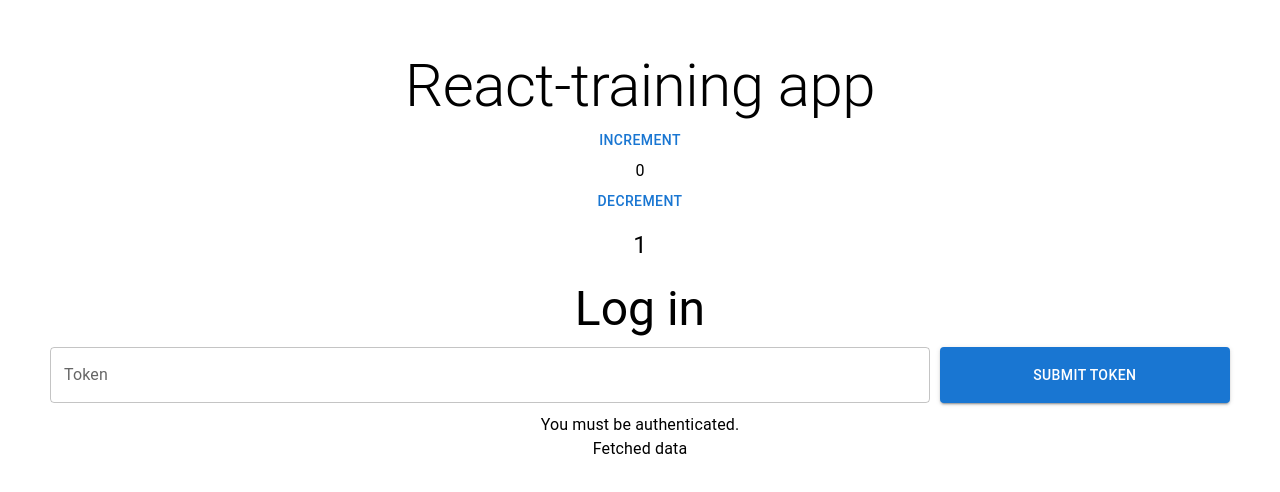
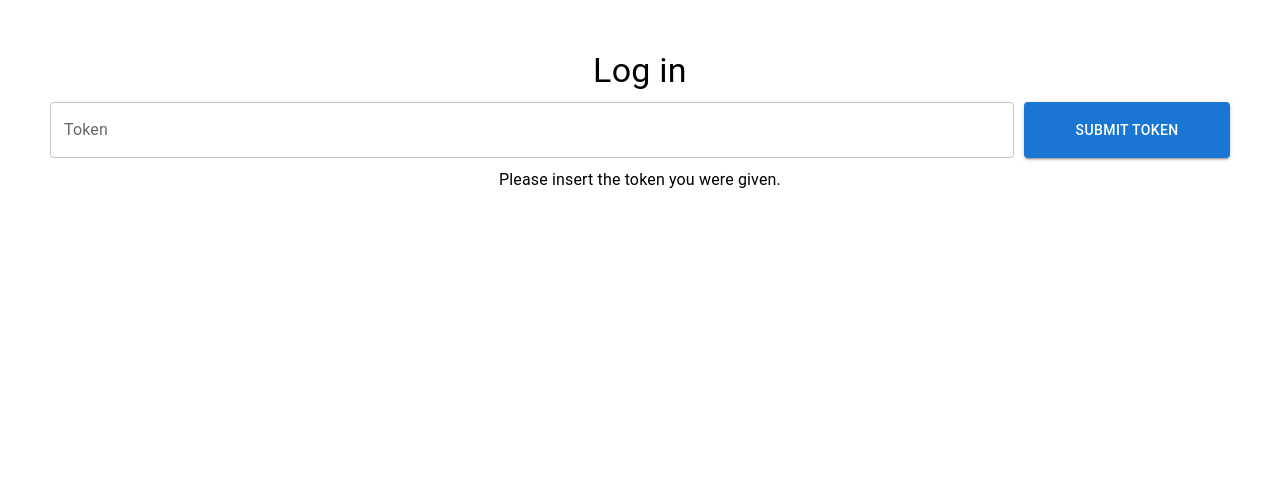
Before and after one commit to frcachon/practicando-react, a React (Create React App) app: page / in a window 1280 px wide. Shown: the top 492 px of the page. Built offline with nearby package versions, Linux system fonts and the light colour scheme; data requests are answered from the project's data file.

Commit message:
react-router-dom impl

```diff
--- a/db.json
+++ b/db.json
@@ -21,6 +21,34 @@
         }
       ],
       "id": 1
+    },
+    {
+      "plane": "planetype2",
+      "containers": [
+        {
+          "container_type": "containertype2",
+          "weight": "5"
+        },
+        {
+          "container_type": "containertype2",
+          "weight": "3"
+        }
+      ],
+      "id": 2
+    },
+    {
+      "plane": "planetype1",
+      "containers": [
+        {
+          "container_type": "containertype2",
+          "weight": "2"
+        },
+        {
+          "container_type": "containertype2",
+          "weight": "4"
+        }
+      ],
+      "id": 3
     }
   ],
   "users": [
--- a/package.json
+++ b/package.json
@@ -18,6 +18,7 @@
     "react-hook-form": "^7.43.2",
     "react-query": "^3.39.3",
     "react-redux": "^8.0.5",
+    "react-router-dom": "^6.8.2",
     "react-scripts": "5.0.1",
     "uuid": "^9.0.0",
     "web-vitals": "^2.1.4"
--- a/src/App.js
+++ b/src/App.js
@@ -1,15 +1,18 @@
 import './App.css';
 import MyComponent from "./features/myComponent/MyComponent";
 import { QueryClient, QueryClientProvider } from 'react-query'
+import {Route, Routes} from "react-router-dom";
+import Hola from "./features/hola/Hola";
 
 const queryClient = new QueryClient()
 
 function App() {
   return (
       <div className="App">
-          <QueryClientProvider client={queryClient}>
-              <MyComponent />
-          </QueryClientProvider>
+          <Routes>
+              <Route path='/' element={ <MyComponent /> } />
+              <Route path='/others' element={ <QueryClientProvider client={queryClient}> <Hola /> </QueryClientProvider>} />
+          </Routes>
       </div>
   );
 }
--- a/src/features/containerForm/ContainerForm.js
+++ b/src/features/containerForm/ContainerForm.js
@@ -149,7 +149,7 @@ function ContainerForm() {
 
             <Box sx={{display: "flex", flexDirection: "row", height: "60px"}}>
 
-                <Box sx={{flexGrow: "1", paddingRight: "10px"}}>
+                <Box sx={{flexGrow: "1", paddingRight: "20px"}}>
                     <Button sx={{height: "100%", width: "100%"}} variant="contained" onClick={addFields}>Add row</Button>
                 </Box>
                 <Box sx={{flexGrow: "7"}}/>
--- a/src/features/counter/Counter.js
+++ b/src/features/counter/Counter.js
@@ -8,10 +8,19 @@ export default function Counter() {
     const dispatch = useDispatch()
 
     return (
-        <Box>
-            <Button aria-label="Increment value" onClick={() => dispatch(increment())}>Increment</Button>
-            <Typography>{count}</Typography>
-            <Button aria-label="Decrement value" onClick={() => dispatch(decrement())}>Decrement</Button>
+        <Box sx={{marginLeft: "50px", marginRight: "50px", marginTop: "50px", marginBottom: "50px"}}>
+            <Typography variant="h6" >Redux counter</Typography>
+            <Box sx={{display: "flex", flexDirection: "row", width: "100%", height: "100%", marginTop: "20px", marginBottom: "20px"}}>
+                <Box sx={{flexGrow: "5"}}>
+                    <Button variant="outlined" aria-label="Decrement value" onClick={() => dispatch(decrement())}>Decrement</Button>
+                </Box>
+                <Box sx={{flexGrow: "1", display: "flex", justifyContent: "center", alignContent: "center", flexDirection: "column"}}>
+                    <Typography variant="h6" >{count}</Typography>
+                </Box>
+                <Box sx={{flexGrow: "5"}}>
+                    <Button variant="outlined" aria-label="Increment value" onClick={() => dispatch(increment())}>Increment</Button>
+                </Box>
+            </Box>
         </Box>
     )
 }
--- /dev/null
+++ b/src/features/hola/Hola.js
@@ -0,0 +1,46 @@
+import React from 'react';
+import {Box, Typography} from "@mui/material";
+import Counter from "../counter/Counter.js";
+import axios from "axios";
+import {useQuery} from "react-query";
+
+const Hola = () => {
+
+    let config = {
+        baseURL: 'http://localhost:3004'
+    }
+
+    const useGetContainers = () => {
+        return useQuery('containers',
+            () => axios.get('/containers', config).then(res => console.log(res.data)),
+            {
+                refetchInterval: 2000,
+                refetchIntervalInBackground: false // default to true
+            });
+    }
+
+    function ContainersList() {
+        const {isLoading, data} = useGetContainers()
+        if (isLoading) {
+            return (
+                <Typography>Loading...</Typography>
+            );
+        } else {
+            return (
+                <Box>
+                    <Typography>Fetched data</Typography>
+                </Box>
+            );
+        }
+    }
+
+    return (
+        <Box>
+            <Counter/>
+            <ContainersList/>
+        </Box>
+    );
+
+}
+
+export default Hola;
--- a/src/features/myComponent/MyComponent.js
+++ b/src/features/myComponent/MyComponent.js
@@ -1,10 +1,8 @@
 import React, {useEffect, useState} from 'react';
 import {Box, Button, TextField, Typography} from "@mui/material";
 import styles from "./MyComponent.module.css";
-import Counter from "../counter/Counter.js";
 import axios from "axios";
 import {useForm} from "react-hook-form";
-import {useQuery} from "react-query";
 import ContainerForm from "../containerForm/ContainerForm";
 
 const MyComponent = () => {
@@ -12,7 +10,7 @@ const MyComponent = () => {
     const [containers, setContainers] = useState([]);
     const [authenticated, setAuthenticated] = useState(false);
     const [title, setTitle] = useState("Log in");
-    const [message, setMessage] = useState("You must be authenticated.");
+    const [message, setMessage] = useState("Please insert the token you were given.");
     const {register: registerToken, handleSubmit: handleSubmitToken} = useForm();
 
     let config = {
@@ -24,7 +22,7 @@ const MyComponent = () => {
             <Box>
                 <form onSubmit={handleSubmitToken(handleRetrieveToken)}>
                     <Box sx={{display: "flex", flexDirection: "row", maxHeight: "60px"}}>
-                        <Box sx={{flexGrow: "4", paddingRight: "10px"}}>
+                        <Box sx={{flexGrow: "10", paddingRight: "10px"}}>
                             <TextField {...registerToken("token", {required: 'true'})} id="token" label="Token"
                                        variant="outlined" sx={{marginRight: "10px", height: "100%", width: "100%"}}
                                        error={false}/>
@@ -54,30 +52,7 @@ const MyComponent = () => {
             setMessage("Successfully authenticated.")
         } catch (error) {
             console.log(error.message)
-        }
-    }
-
-    const useGetUsers = () => {
-        return useQuery('users',
-            () => axios.get('/containers', config).then(res => console.log(res.data)),
-            {
-                refetchInterval: 500,
-                refetchIntervalInBackground: false // default to true
-            });
-    }
-
-    function Users() {
-        const {isLoading, data} = useGetUsers()
-        if (isLoading) {
-            return (
-                <Typography>Loading...</Typography>
-            );
-        } else {
-            return (
-                <Box>
-                    <Typography>Fetched data</Typography>
-                </Box>
-            );
+            setMessage("Invalid token.")
         }
     }
 
@@ -96,22 +71,8 @@ const MyComponent = () => {
 
     return (
         <Box className={styles.mainBox}>
-            <Typography variant="h2" >React-training app</Typography>
-            <Counter/>
-            <Box sx={{display: "flex", flexDirection: "column", justifyContent: "center", alignItems: "center", paddingTop: "10px", paddingBottom: "10px"}}>
-                {containers.map((c) => {
-                    return (
-                        <Box key={c.id} sx={{display: "flex", flexDirection: "row", marginBottom: "10px"}}>
-                            <Typography variant="h5">{c.id}</Typography>
-                        </Box>
-                    );
-                })}
-            </Box>
-            <Box>
-                <Typography variant="h3" sx={{paddingBottom: "10px"}}>{title}</Typography>
-                {authenticated ? (<ContainerForm/>) : <TokenForm/>}
-            </Box>
-            <Users/>
+            <Typography variant="h4" sx={{paddingBottom: "10px"}}>{title}</Typography>
+            {authenticated ? (<ContainerForm/>) : <TokenForm/>}
         </Box>
     );
 
--- a/src/index.js
+++ b/src/index.js
@@ -5,12 +5,15 @@ import App from './App';
 import reportWebVitals from './reportWebVitals';
 import {Provider} from "react-redux";
 import store from "./app/store";
+import {BrowserRouter} from "react-router-dom";
 
 const root = ReactDOM.createRoot(document.getElementById('root'));
 root.render(
     <Provider store={store}>
         <React.StrictMode>
-            <App />
+            <BrowserRouter>
+                <App />
+            </BrowserRouter>
         </React.StrictMode>
     </Provider>
 );
```
Also changed, not shown: 1 other file (tests, documents, lock files or other folders).
